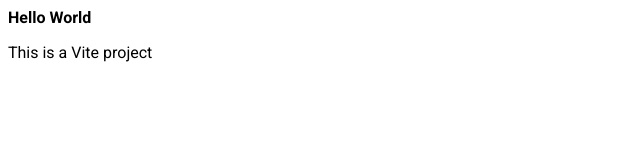
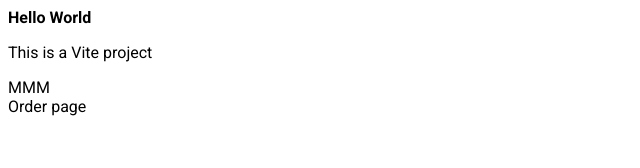
Before and after one commit to dtpvy/NPCNPM_20CLC01_Group2, a React (Vite) app in the folder src/fe/: page / in a window 1280 px wide. Shown: the top 168 px of the page, without its empty margins (0-640 px from the left). Built offline with nearby package versions, Linux system fonts and the light colour scheme.

Commit message:
C1-khoi tao order page

```diff
--- a/src/fe/src/App.jsx
+++ b/src/fe/src/App.jsx
@@ -1,10 +1,13 @@
 import React from "react";
+import Order from "./pages/order";
 
 const App = () => {
 	return (
 		<div>
 			<strong>Hello World</strong>
 			<p>This is a Vite project</p>
+			<h>MMM</h>
+			<Order />
 		</div>
 	);
 };
--- /dev/null
+++ b/src/fe/src/pages/order/index.jsx
@@ -0,0 +1,13 @@
+import React from 'react';
+
+const Order = () => {
+    return (
+        <div>
+            Order page
+        </div>
+    );
+};
+
+Order.propTypes = {};
+
+export default Order;
```
Also changed, not shown: src/fe/index.html (line endings or trailing spaces).
